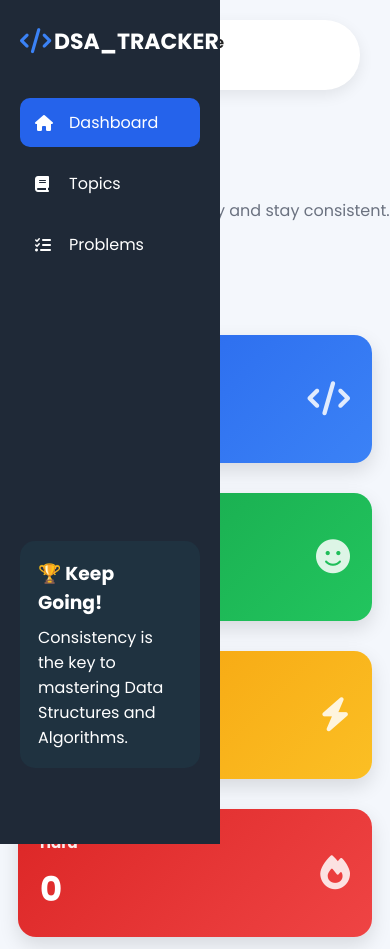
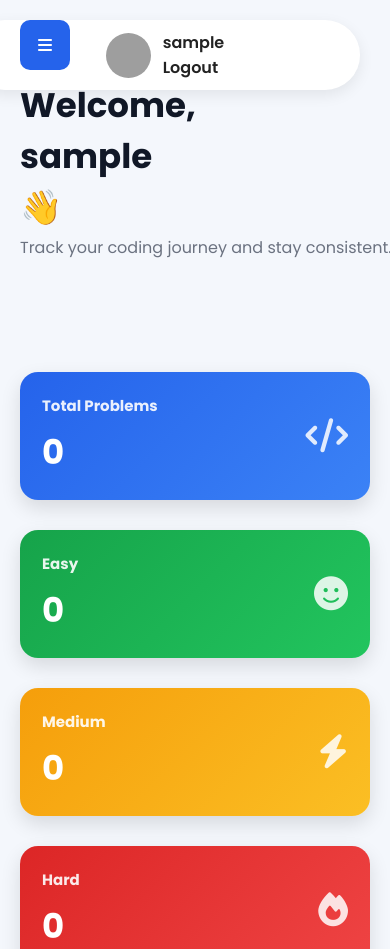
Before and after one commit to TChandana26/dsa_tracker, a Flask app: page /dashboard in a window 390 px wide; the page is wider, and only the part inside the window is pictured. Shown: the top 949 px of that part. Run offline with Flask 3, Linux system fonts and the light colour scheme; the visitor is signed in with stand-in values (Sample User, id 1); data that the repository does not hold is empty; some libraries are stand-ins or nearby versions; grey boxes are pictures that could not be loaded.

Commit message:
changes made in mobile view

```diff
--- a/static/topic.css
+++ b/static/topic.css
@@ -45,6 +45,7 @@ Sidebar
     }
 
 }
+
 /* Hide sidebar by default */
 .sidebar {
     position: fixed;
@@ -404,46 +405,46 @@ Responsive
 
 }
 
-.topbar{
-    display:flex;
-    justify-content:space-between;
-    align-items:flex-start;
-    margin-bottom:30px;
+.topbar {
+    display: flex;
+    justify-content: space-between;
+    align-items: flex-start;
+    margin-bottom: 30px;
 
 }
 
-.right{
-    margin-left:auto;
+.right {
+    margin-left: auto;
     padding-top: 1pc;
 
 }
 
-.profile{
+.profile {
     position: fixed;
     top: 20px;
     right: 30px;
 
-    display:flex;
-    align-items:center;
-    gap:12px;
+    display: flex;
+    align-items: center;
+    gap: 12px;
 
-    background:#fff;
-    padding:10px 18px;
-    border-radius:50px;
-    box-shadow:0 5px 15px rgba(0,0,0,.08);
+    background: #fff;
+    padding: 10px 18px;
+    border-radius: 50px;
+    box-shadow: 0 5px 15px rgba(0, 0, 0, .08);
 
-    z-index:1000;
+    z-index: 1000;
 }
 
-.profile img{
-    width:45px;
-    height:45px;
-    border-radius:50%;
+.profile img {
+    width: 45px;
+    height: 45px;
+    border-radius: 50%;
 }
 
-.profile span{
-    font-size:16px;
-    font-weight:600;
+.profile span {
+    font-size: 16px;
+    font-weight: 600;
 }
 
 .streak {
@@ -899,3 +900,46 @@ footer {
     }
 
 }
+
+/* Mobile */
+@media (max-width:768px) {
+
+    #menu-btn {
+        display: flex;
+        align-items: center;
+        justify-content: center;
+        position: fixed;
+        top: 20px;
+        left: 20px;
+        width: 50px;
+        height: 50px;
+        background: #2563eb;
+        color: #fff;
+        border-radius: 10px;
+        z-index: 2000;
+        cursor: pointer;
+    }
+
+    .sidebar {
+        position: fixed;
+        top: 0;
+        left: -260px;
+        /* Hide sidebar */
+        width: 250px;
+        height: 100vh;
+        background: #1f2937;
+        transition: left .3s ease;
+        z-index: 1500;
+    }
+
+    .sidebar.active {
+        left: 0;
+        /* Show sidebar */
+    }
+
+    .main-content {
+        margin-left: 0;
+        width: 100%;
+        padding: 80px 20px 20px;
+    }
+}
```
Also changed, not shown: templates/topic.html (+7 -6 lines). Lines whose indentation alone changed are shown as unchanged.
